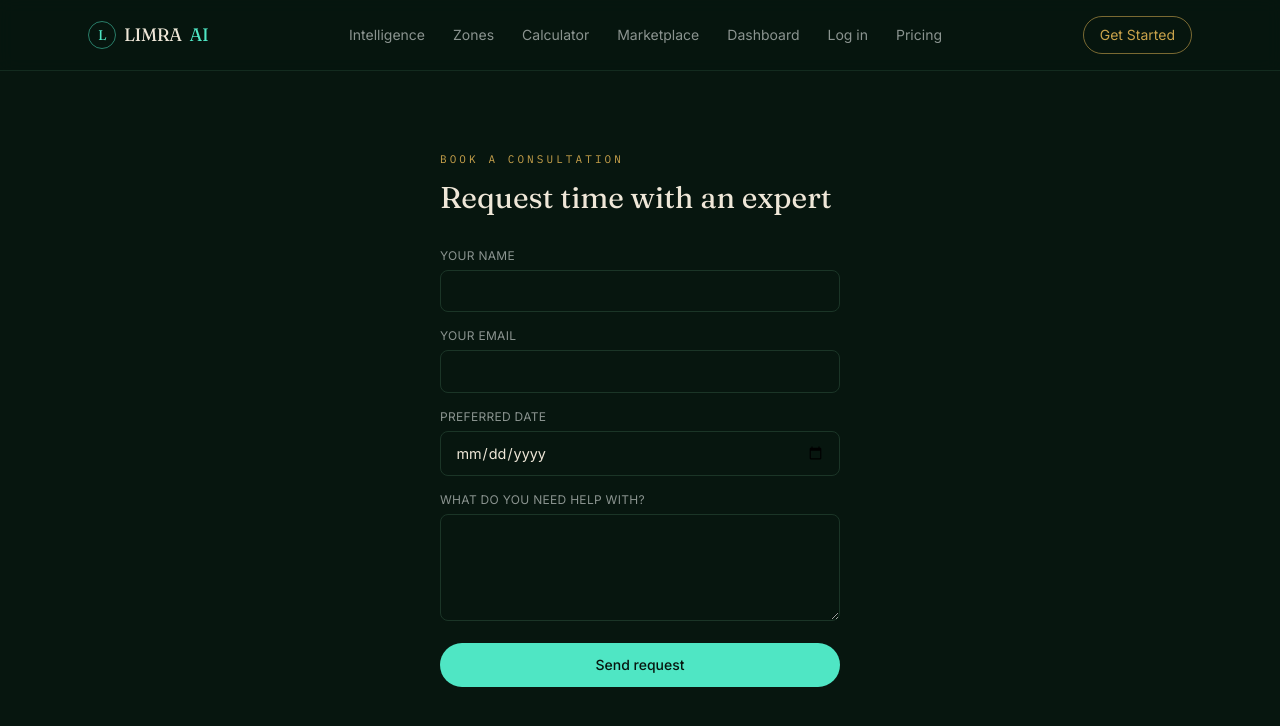
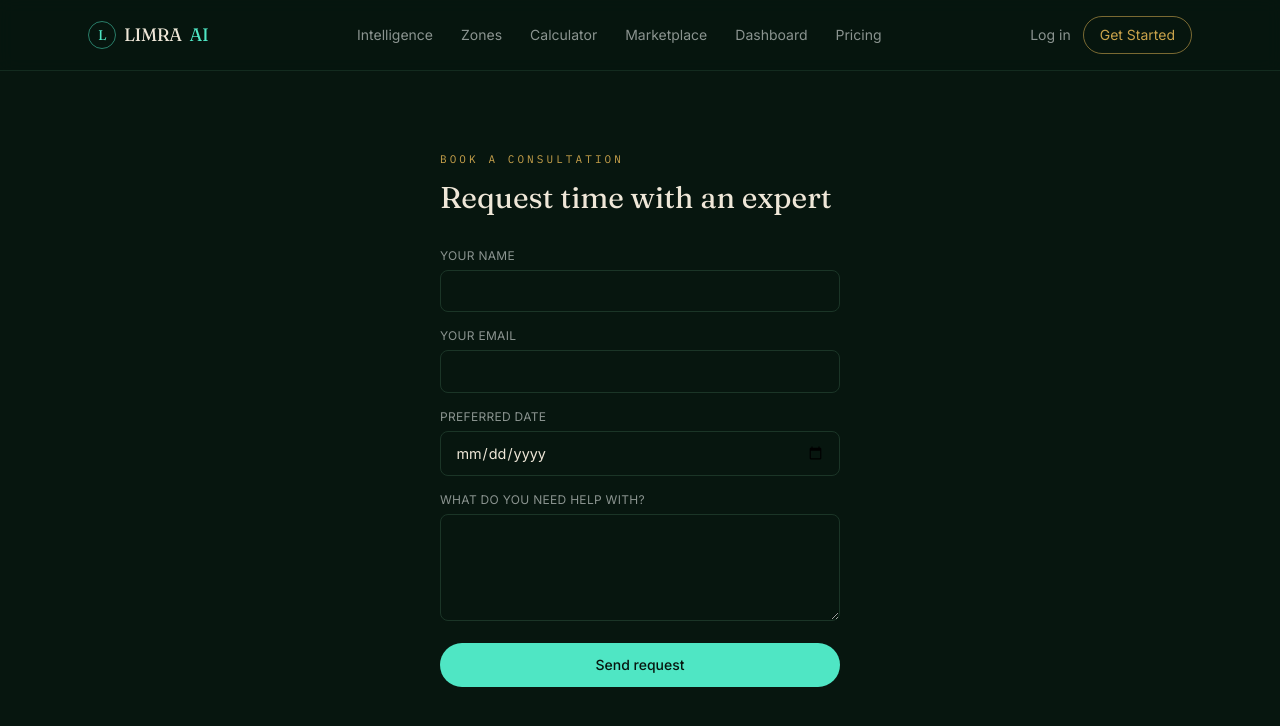
Before and after one commit to IramKhan99517/limra-ai, a Next.js app: page /book in a window 1280 px wide. Shown: the top 726 px of the page. Built offline with nearby package versions, Linux system fonts and the light colour scheme; no server answers.

Commit message:
Add files via upload

```diff
--- a/components/Nav.tsx
+++ b/components/Nav.tsx
@@ -1,18 +1,57 @@
+"use client";
+
+import { useEffect, useState } from "react";
+import { useRouter } from "next/navigation";
+import { supabase } from "@/lib/supabaseClient";
+
 const links = [
-  { href: "#modules", label: "Intelligence" },
-  { href: "#zones", label: "Zones" },
-  { href: "#calculator", label: "Calculator" },
-  { href: "#marketplace", label: "Marketplace" },
+  { href: "/#modules", label: "Intelligence" },
+  { href: "/#zones", label: "Zones" },
+  { href: "/#calculator", label: "Calculator" },
+  { href: "/#marketplace", label: "Marketplace" },
   { href: "/dashboard", label: "Dashboard" },
-  { href: "/login", label: "Log in" },
-  { href: "#pricing", label: "Pricing" },
+  { href: "/#pricing", label: "Pricing" },
 ];
 
 export function Nav() {
+  const router = useRouter();
+  const [email, setEmail] = useState<string | null>(null);
+  const [isAdmin, setIsAdmin] = useState(false);
+  const [loaded, setLoaded] = useState(false);
+
+  useEffect(() => {
+    supabase.auth.getUser().then(async ({ data: { user } }) => {
+      if (user) {
+        setEmail(user.email ?? null);
+        const { data: profile } = await supabase
+          .from("profiles")
+          .select("role")
+          .eq("id", user.id)
+          .single();
+        setIsAdmin(profile?.role === "admin");
+      }
+      setLoaded(true);
+    });
+
+    const { data: sub } = supabase.auth.onAuthStateChange((_event, session) => {
+      setEmail(session?.user?.email ?? null);
+      if (!session?.user) setIsAdmin(false);
+    });
+
+    return () => sub.subscription.unsubscribe();
+  }, []);
+
+  async function handleLogout() {
+    await supabase.auth.signOut();
+    setEmail(null);
+    setIsAdmin(false);
+    router.push("/");
+  }
+
   return (
     <header className="sticky top-0 z-50 border-b border-ink-line/70 bg-ink/85 backdrop-blur">
       <nav className="mx-auto flex max-w-6xl items-center justify-between px-6 py-4">
-        <a href="#top" className="flex items-center gap-2 font-display text-lg tracking-tight">
+        <a href="/#top" className="flex items-center gap-2 font-display text-lg tracking-tight">
           <span className="flex h-7 w-7 items-center justify-center rounded-full border border-signal/50 text-sm text-signal">
             L
           </span>
@@ -24,13 +63,38 @@ export function Nav() {
               {l.label}
             </a>
           ))}
+          {isAdmin && (
+            <a href="/admin" className="text-gold transition hover:text-gold-soft">
+              Admin
+            </a>
+          )}
         </div>
+
+        {!loaded ? (
+          <div className="h-9 w-24" />
+        ) : email ? (
+          <div className="flex items-center gap-3">
+            <span className="hidden text-xs text-dune sm:inline">{email}</span>
+            <button
+              onClick={handleLogout}
+              className="rounded-full border border-ink-line px-4 py-2 text-sm text-linen transition hover:border-dune"
+            >
+              Log out
+            </button>
+          </div>
+        ) : (
+          <div className="flex items-center gap-3">
+            <a href="/login" className="hidden text-sm text-dune transition hover:text-linen sm:inline">
+              Log in
+            </a>
             <a
               href="/signup"
               className="rounded-full border border-gold/60 px-4 py-2 text-sm text-gold transition hover:bg-gold hover:text-ink"
             >
               Get Started
             </a>
+          </div>
+        )}
       </nav>
     </header>
   );
```
Lines whose indentation alone changed are shown as unchanged.
